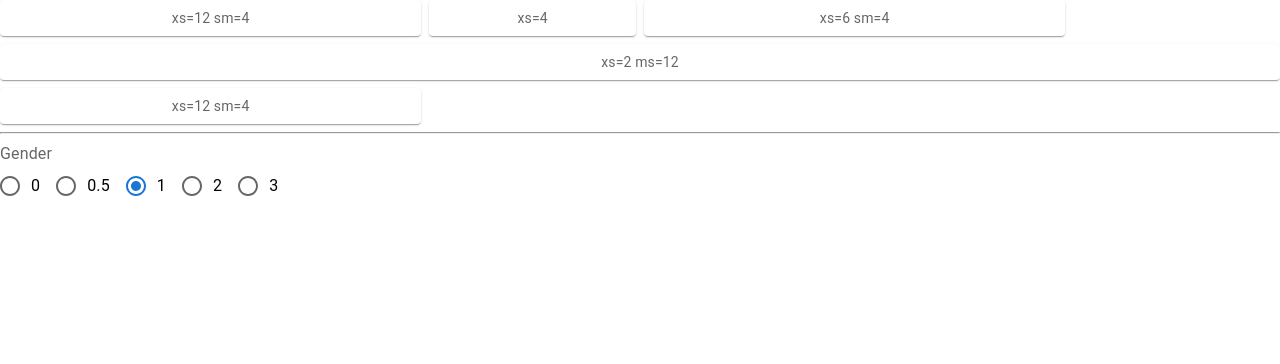
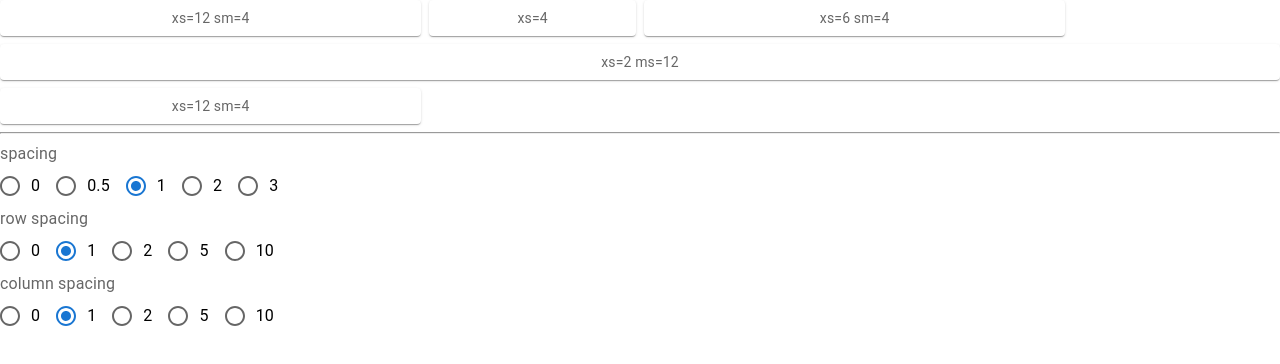
Before and after one commit to k4-100/mui-tutorial, a React (Create React App) app: page / in a window 1280 px wide. Shown: the top 364 px of the page. Built offline with nearby package versions, Linux system fonts and the light colour scheme.

Commit message:
Added more spacing options

```diff
--- a/src/App.js
+++ b/src/App.js
@@ -21,14 +21,21 @@ const Item = styled(Paper)(({ theme }) => ({
 
 function App() {
   const [spacing, setSpacing] = React.useState(1);
+  const [rowSpacing, setRowSpacing] = React.useState(1);
+  const [columnSpacing, setColumnSpacing] = React.useState(1);
 
-  const handleRadioChange = (e) => {
-    setSpacing(Number(e.target.value));
-  };
+  // const handleRadioChange = (e) => {
+  //   setSpacing(Number(e.target.value));
+  // };
   return (
     <div className="App">
       <Box sx={{ flexGrow: 1 }}>
-        <Grid container spacing={spacing}>
+        <Grid
+          container
+          spacing={spacing}
+          rowSpacing={rowSpacing}
+          columnSpacing={columnSpacing}
+        >
           <Grid item xs={12} sm={4}>
             <Item>xs=12 sm=4</Item>
           </Grid>
@@ -48,13 +55,13 @@ function App() {
       </Box>
       <hr />
       <FormControl>
-        <FormLabel id="demo-radio-buttons-group-label">Gender</FormLabel>
+        <FormLabel id="spacing-radio">spacing</FormLabel>
         <RadioGroup
-          aria-labelledby="demo-radio-buttons-group-label"
-          name="radio-buttons-group"
+          aria-labelledby="spacing-radio"
+          name="spacing-radio"
           value={spacing}
           row
-          onChange={(e) => handleRadioChange(e)}
+          onChange={(e) => setSpacing(Number(e.target.value))}
         >
           <FormControlLabel value="0" control={<Radio />} label="0" />
           <FormControlLabel value="0.5" control={<Radio />} label="0.5" />
@@ -62,6 +69,36 @@ function App() {
           <FormControlLabel value="2" control={<Radio />} label="2" />
           <FormControlLabel value="3" control={<Radio />} label="3" />
         </RadioGroup>
+
+        <FormLabel id="row-spacing-radio"> row spacing</FormLabel>
+        <RadioGroup
+          aria-labelledby="row-spacing-radio"
+          name="row-spacing-radio"
+          value={rowSpacing}
+          row
+          onChange={(e) => setRowSpacing(Number(e.target.value))}
+        >
+          <FormControlLabel value="0" control={<Radio />} label="0" />
+          <FormControlLabel value="1" control={<Radio />} label="1" />
+          <FormControlLabel value="2" control={<Radio />} label="2" />
+          <FormControlLabel value="5" control={<Radio />} label="5" />
+          <FormControlLabel value="10" control={<Radio />} label="10" />
+        </RadioGroup>
+
+        <FormLabel id="column-spacing-radio">column spacing</FormLabel>
+        <RadioGroup
+          aria-labelledby="column-spacing-radio"
+          name="column-spacing-radio"
+          value={columnSpacing}
+          row
+          onChange={(e) => setColumnSpacing(Number(e.target.value))}
+        >
+          <FormControlLabel value="0" control={<Radio />} label="0" />
+          <FormControlLabel value="1" control={<Radio />} label="1" />
+          <FormControlLabel value="2" control={<Radio />} label="2" />
+          <FormControlLabel value="5" control={<Radio />} label="5" />
+          <FormControlLabel value="10" control={<Radio />} label="10" />
+        </RadioGroup>
       </FormControl>
     </div>
   );
```
